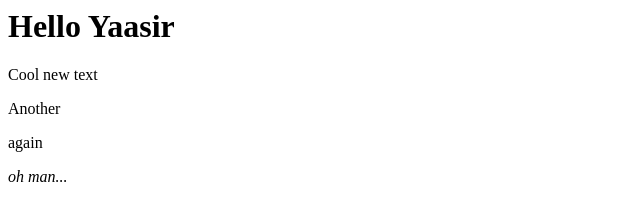
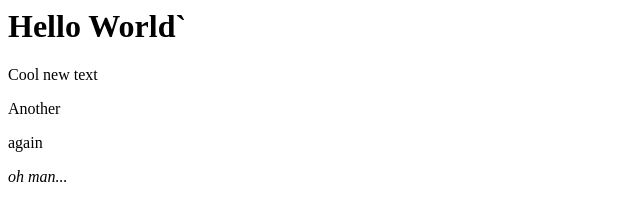
Before and after one commit to thegreatyuke42/testing, a plain HTML site: page index.html in a window 1280 px wide. Shown: the full height of the page, 0-640 px from the left. Drawn offline with Linux system fonts and the light colour scheme.

Commit message:
Removed Yaasir

```diff
--- a/index.html
+++ b/index.html
@@ -1,6 +1,6 @@
 <html>
   <body>
-    <h1>Hello Yaasir</h1>
+    <h1>Hello World`</h1>
     <p>Cool new text</p>
     <p>Another</p>
     <p>
```
